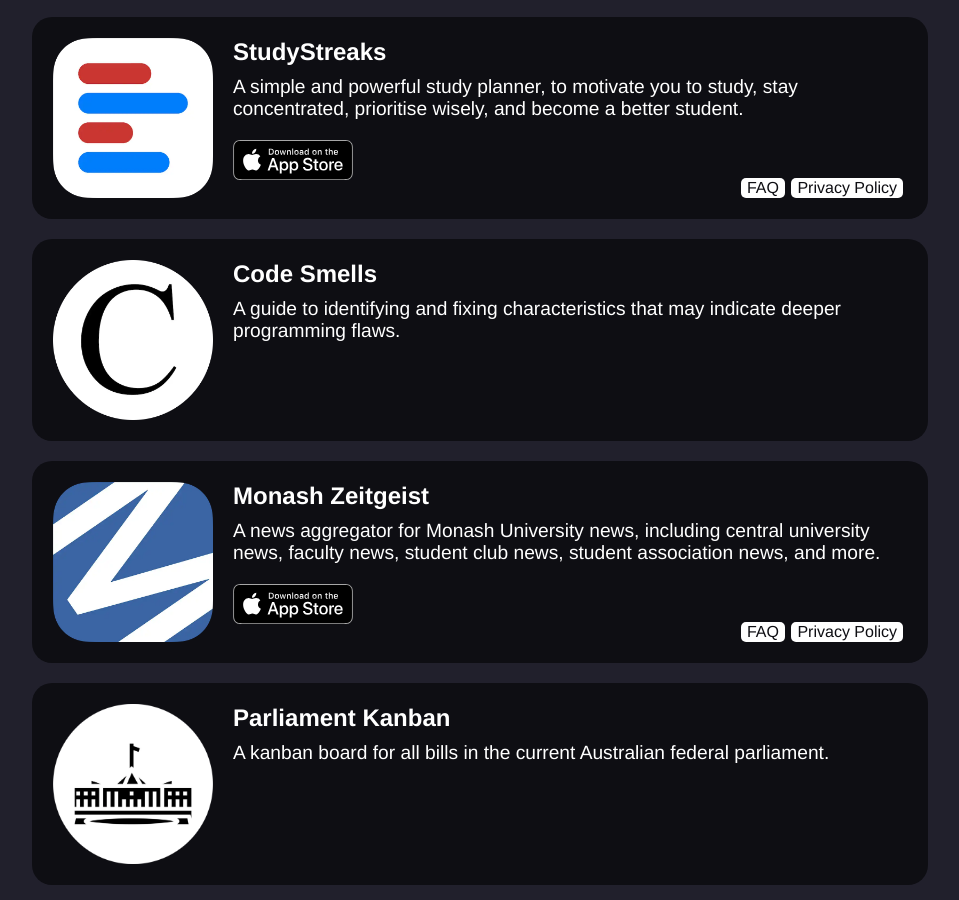
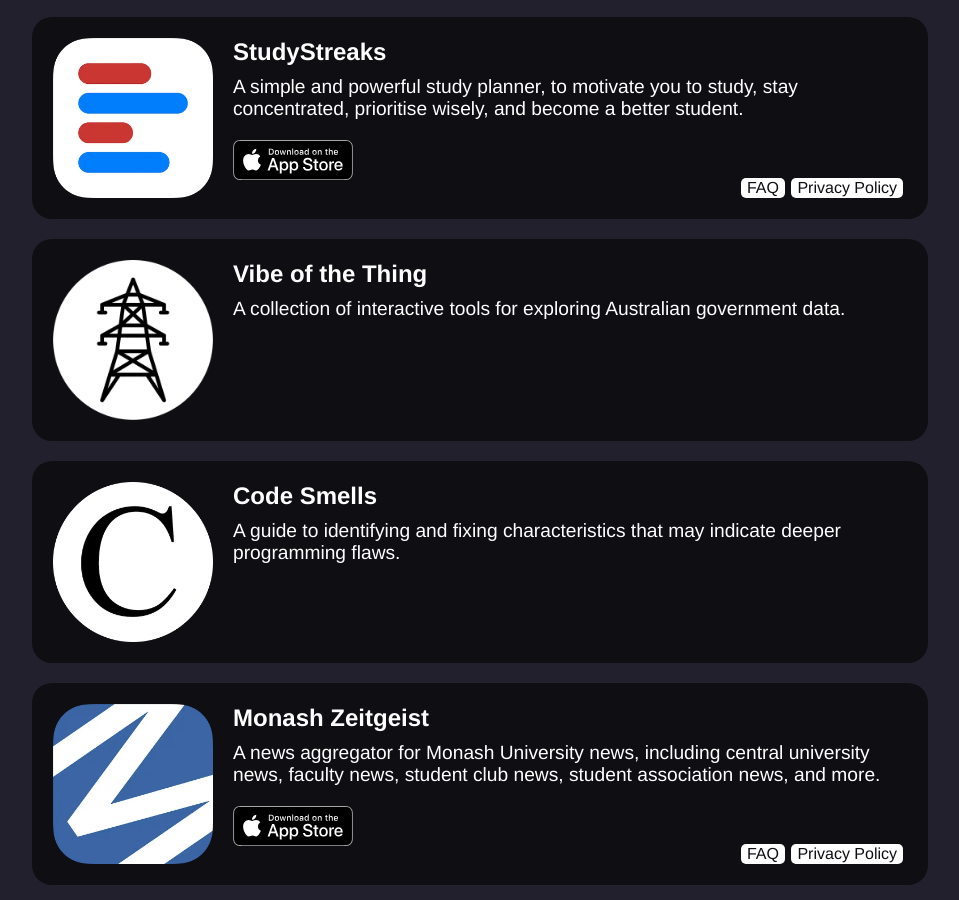
Before and after one commit to Coedice/website, a Jekyll site: the page built from index.html, in a window 1280 px wide and 900 px high, scrolled down 393 px. Shown: the whole window, without its empty margins (160-1119 px from the left). Built offline with Jekyll 4.4.1, drawn with Linux system fonts in a browser that asks for light colours.

Commit message:
Replace Parliament Kanban with Vibe of the Thing

```diff
--- a/_data/projects.yml
+++ b/_data/projects.yml
@@ -18,6 +18,12 @@
     A simple and powerful study planner, to motivate you to study, stay concentrated, prioritise wisely, and become a better student.
   faq: projects/studystreaks-faq
   privacy_policy: projects/studystreaks-privacy-policy
+- name: Vibe of the Thing
+  link: https://coedice.github.io/vibe-of-the-thing/
+  external: true
+  image_alt: Electrisity pylon
+  description: |-
+    A collection of interactive tools for exploring Australian government data.
 - name: Code Smells
   link: https://code-smells.com
   external: true
@@ -33,12 +39,6 @@
     A news aggregator for Monash University news, including central university news, faculty news, student club news, student association news, and more.
   faq: projects/monash-zeitgeist-faq
   privacy_policy: projects/monash-zeitgeist-privacy-policy
-- name: Parliament Kanban
-  link: https://coedice.github.io/parliament-kanban
-  external: true
-  image_alt: Canberra Parliament House
-  description: |-
-    A kanban board for all bills in the current Australian federal parliament.
 - name: AnonKey
   link: projects/anonkey
   external: false
```
Also changed, not shown: assets/images/projects/parliament-kanban.webp (deleted), assets/images/projects/vibe-of-the-thing.webp (added).
